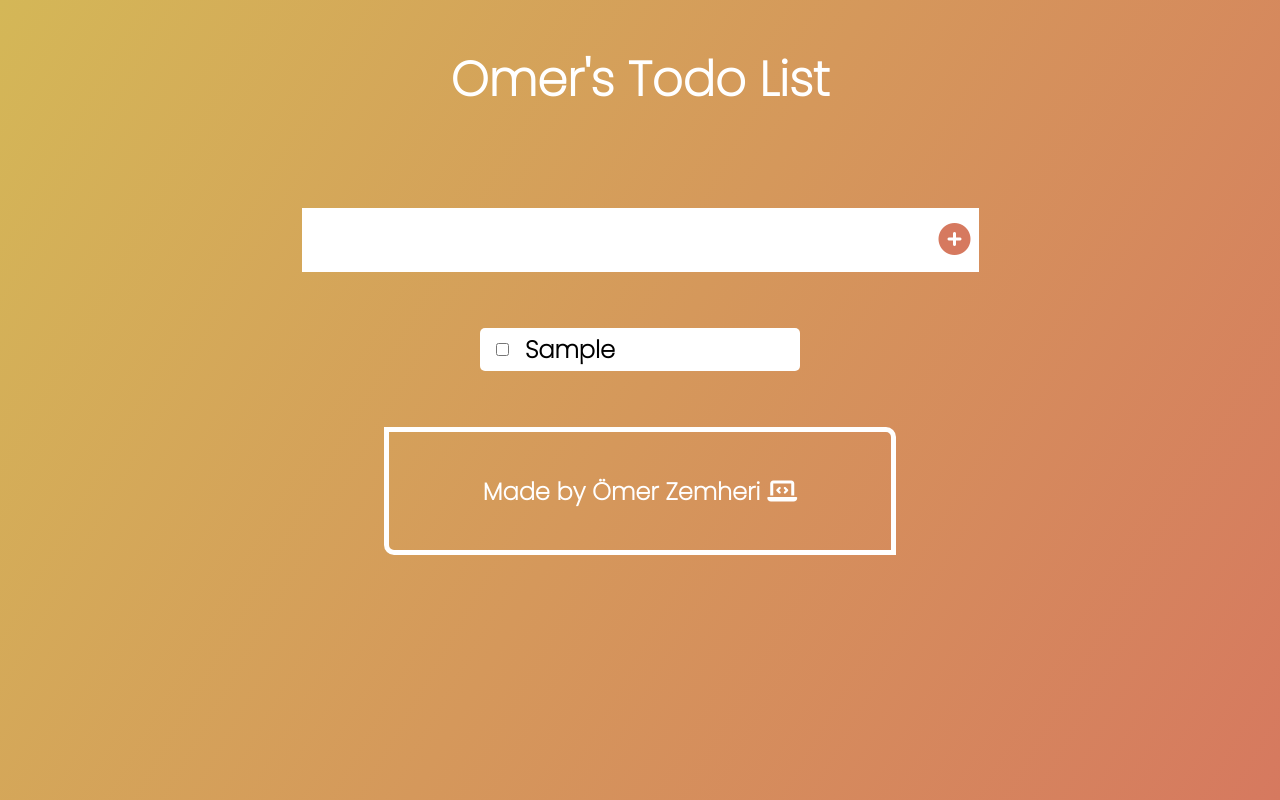
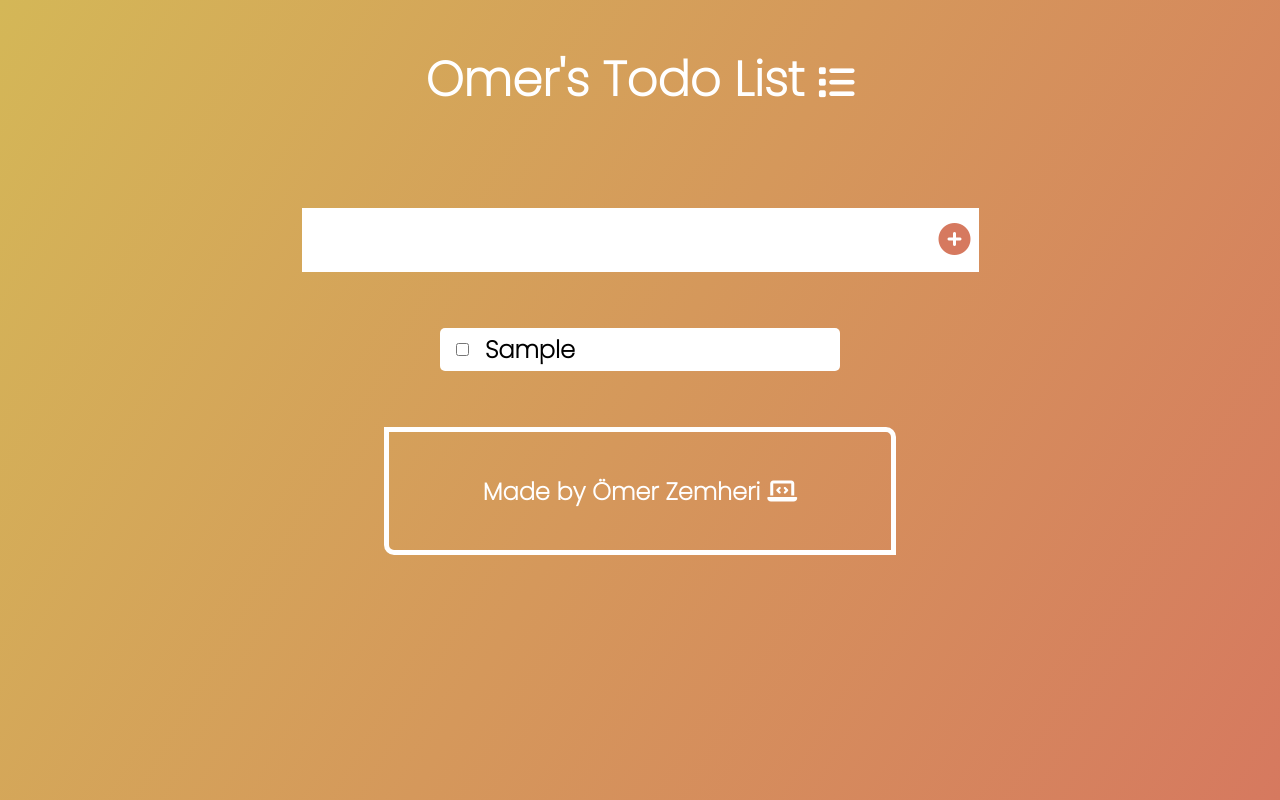
Before and after one commit to Zemheri25/todolist2, a plain HTML site: page index.html in a window 1280 px wide. Both pictures are taken after typing "Sample" into the empty fields and a click on the button 954 px from the left and 240 px from the top of the page. Drawn offline with Linux system fonts and the light colour scheme.

Commit message:
to do app2 added

```diff
--- a/index.html
+++ b/index.html
@@ -12,7 +12,7 @@
 </head>
 <body>
     <header>
-        <h1>Omer's Todo List</h1>
+        <h1>Omer's Todo List <i class="fa-solid fa-list" style="font-size: 2.3rem;"></i></h1>
     </header>
 
     <form >
--- a/style.css
+++ b/style.css
@@ -67,7 +67,7 @@ form button:hover {
     display: flex;
     justify-content: space-between;
     align-items: center;
-    width: 20rem;
+    width: 25rem;
     cursor: pointer;
     border-radius: 5px;
 
```
